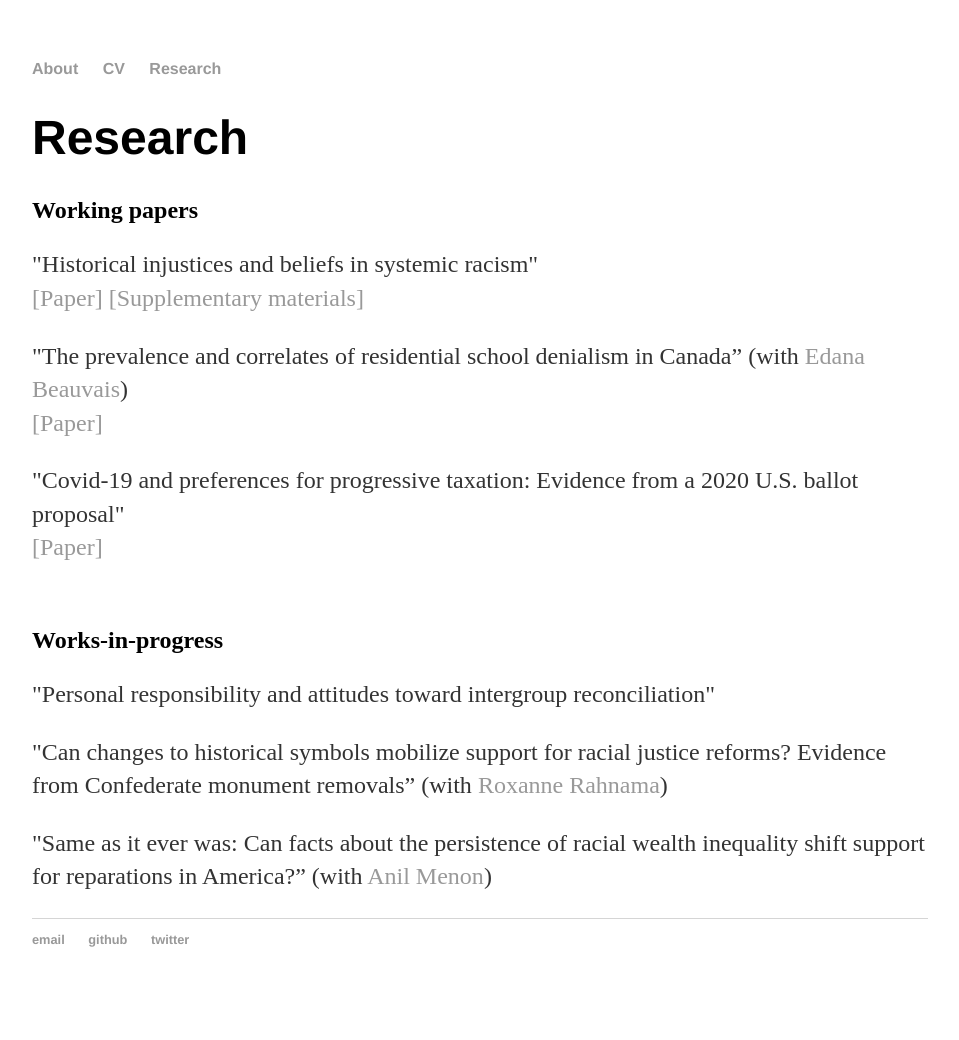
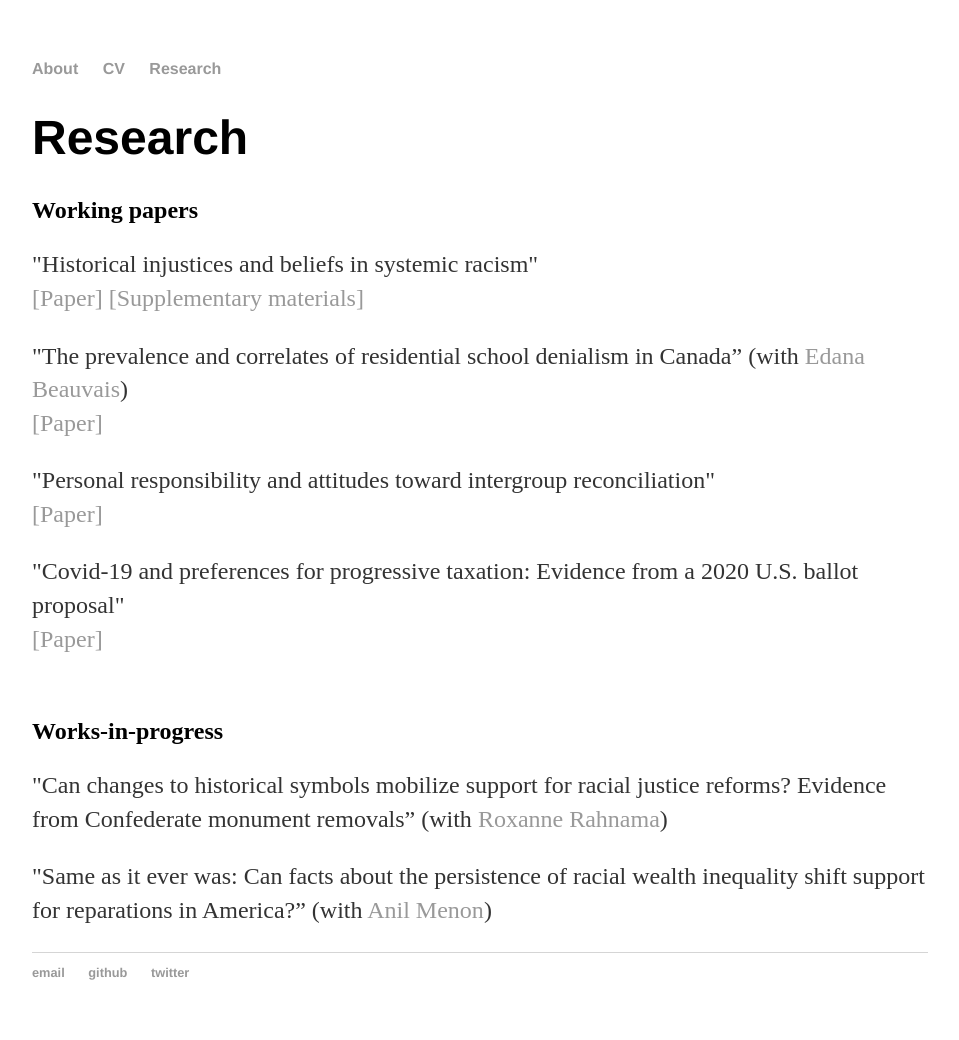
Before and after one commit to mark-williamson/mark-williamson.github.io, a Jekyll site: the page built from research/index.html, in a window 1280 px wide. Shown: the whole page, without its empty margins (160-1119 px from the left). Built offline with Jekyll 4.4.1, drawn with Linux system fonts in a browser that asks for light colours; before the commit the page ends 1007 px from its top, so only the background shows below that.

Commit message:
Update index.html

```diff
--- a/research/index.html
+++ b/research/index.html
@@ -6,10 +6,10 @@ layout: default
   	<h2>Working papers</h2>
       	<p>"Historical injustices and beliefs in systemic racism"<br><a href="/assets/graves_paper/historical_injustices.pdf">[Paper]</a> <a href="/assets/graves_paper/supplementary_materials.pdf">[Supplementary materials]</a></p>
 	<p>"The prevalence and correlates of residential school denialism in Canada” (with <a href="https://www.edanabeauvais.com/">Edana Beauvais</a>)<br><a href="/assets/denialism_paper/beauvais_williamson.pdf">[Paper]</a></p>
+	<p>"Personal responsibility and attitudes toward intergroup reconciliation"<br><a href="/assets/responsibility_paper/responsibility_williamson.pdf">[Paper]</a></p>
 	<p>"Covid-19 and preferences for progressive taxation: Evidence from a 2020 U.S. ballot proposal"<br><a href="/assets/covid19_paper/covid19.pdf">[Paper]</a> </p>
 <br>
   <h2>Works-in-progress</h2>
-      <p>"Personal responsibility and attitudes toward intergroup reconciliation"</p>
       <p>"Can changes to historical symbols mobilize support for racial justice reforms? Evidence from Confederate monument removals” (with <a href="https://roxannerahnama.com/">Roxanne Rahnama</a>)</p>
       <p>"Same as it ever was: Can facts about the persistence of racial wealth inequality shift support for reparations in America?” (with <a href="https://sites.google.com/view/anilmenon/bio?authuser=0">Anil Menon</a>)</p>
 </div><!-- /.blurb -->
```
